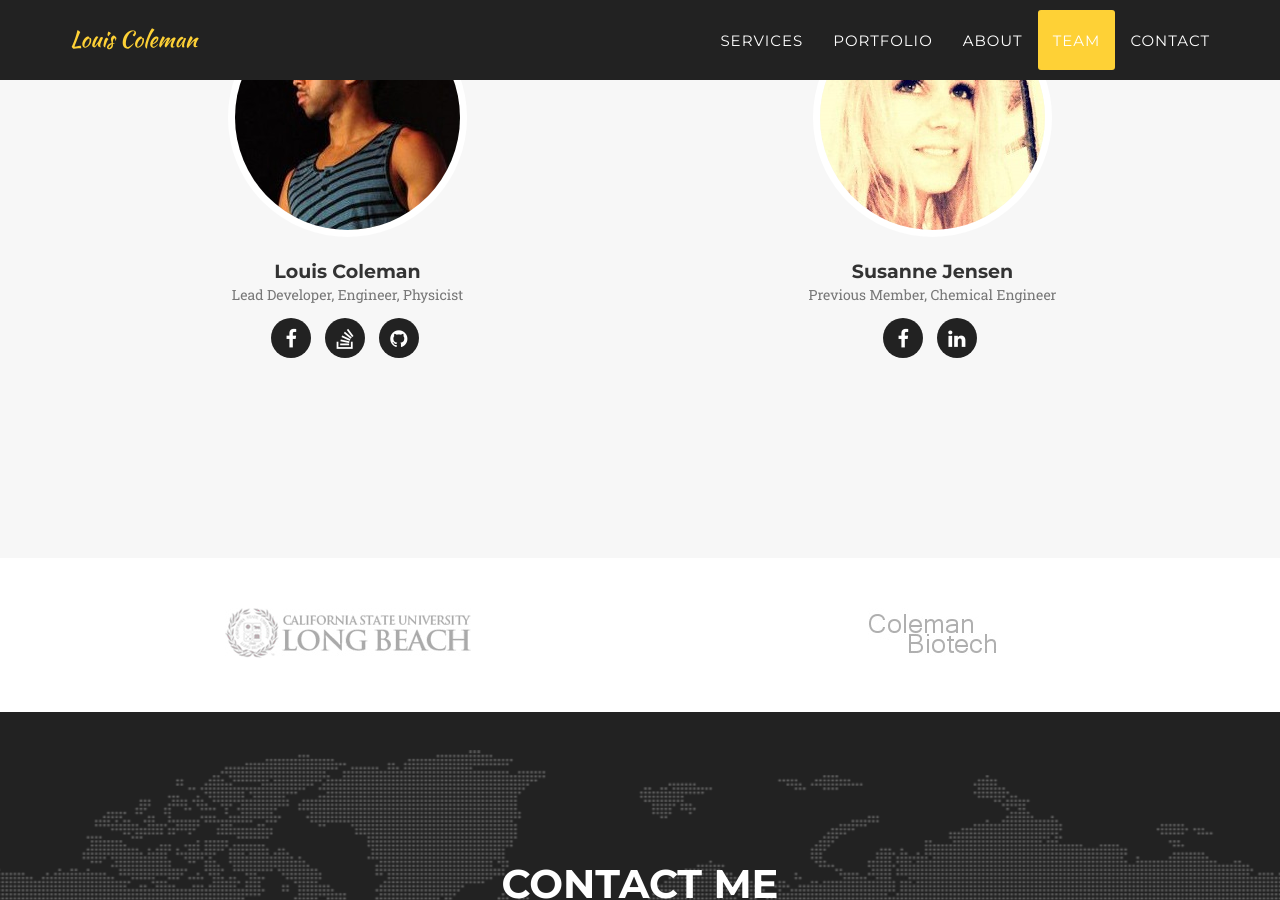
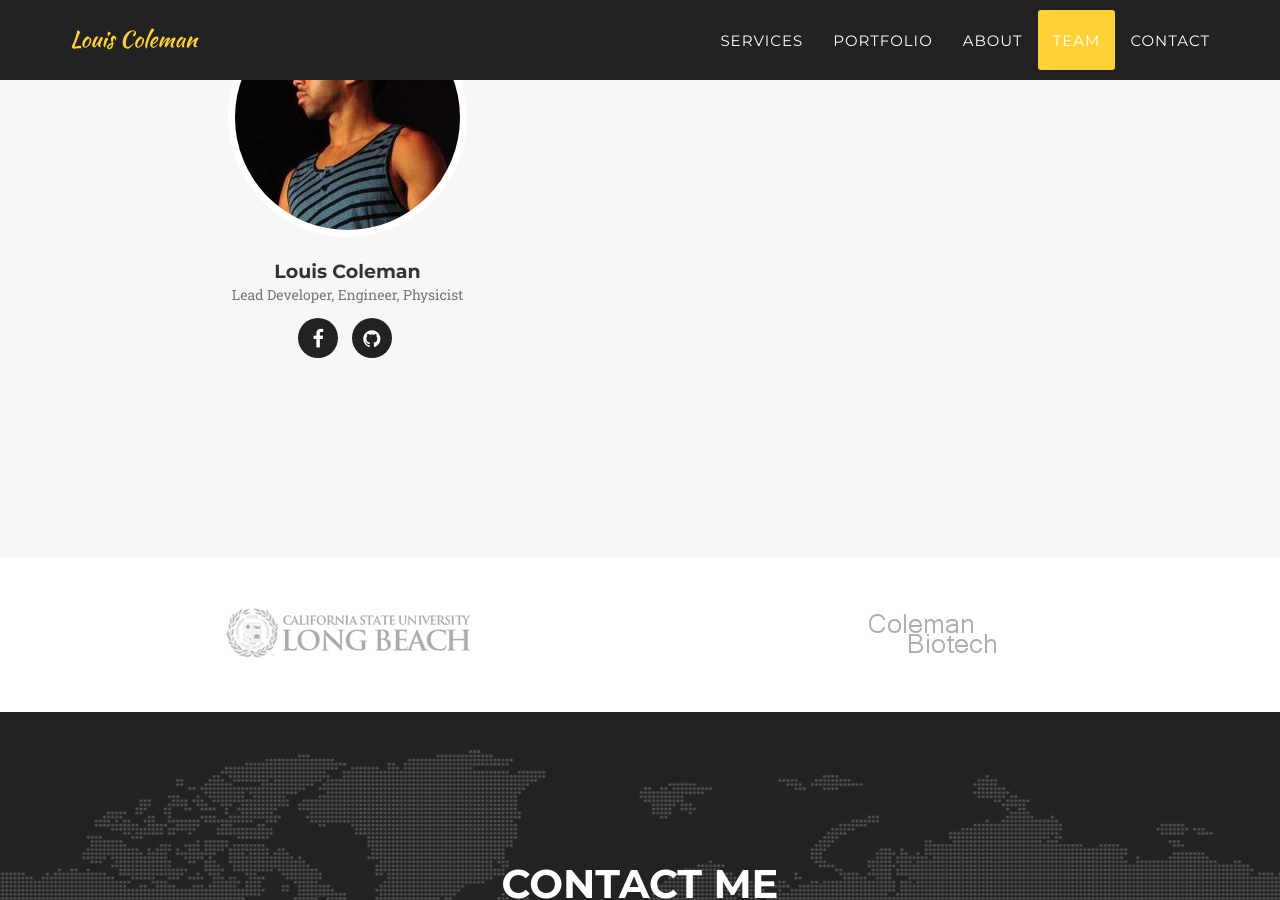
Before and after one commit to LouisDColeman/LouisDColeman.github.io, a Jekyll site: the page built from index.html, in a window 1280 px wide and 900 px high, scrolled down 5649 px. Built offline with Jekyll 4.4.1, drawn with Linux system fonts in a browser that asks for light colours; some web fonts are replaced; some of the changed lines change nothing that is shown.

Commit message:
Updated metadata and removed Susanne Jensen
-updated google metadata website description
-Removed susanne from current members of my team
-remove stackoverflow hyperlinks and buttons

```diff
--- a/_config.yml
+++ b/_config.yml
@@ -4,7 +4,7 @@ url: https://louisdcoleman.github.io
 # Site settings
 title: Louis Coleman
 email: lcoleman006@gmail.com
-description: "Write an awesome description for your new site here. You can edit this line in _config.yml. It will appear in your document head meta (for Google search results) and in your feed.xml site description."
+description: "Louis Coleman, a highly motivated entrepreneur, developer, engineer, and physicist that aims to work with companies that are looking for an edge."
 
 # Color settings (hex-codes without the leading hash-tag)
 color:
@@ -20,26 +20,26 @@ people:
   social:
     - title: facebook
       url: https://www.facebook.com/louis.d.coleman
-    - title: stack-overflow
-      url: http://stackoverflow.com/questions/tagged/louisdcoleman
+    # - title: stack-overflow
+    #   url: http://stackoverflow.com/questions/tagged/louisdcoleman
     - title: github
       url: https://github.com/LouisDColeman
 
-- name: Susanne Jensen
-  pic: 4
-  position: Previous Member, Chemical Engineer
-  social:
-    - title: facebook
-      url: https://www.facebook.com/susannehelene.jensen
-    - title: linkedin
-      url: https://www.linkedin.com/in/susanne-helene-jensen-a231a140
+# - name: Susanne Jensen
+#   pic: 4
+#   position: Previous Member, Chemical Engineer
+#   social:
+#     - title: facebook
+#       url: https://www.facebook.com/susannehelene.jensen
+#     - title: linkedin
+#       url: https://www.linkedin.com/in/susanne-helene-jensen-a231a140
 
 # Social networks usernames (many more available: google-plus, flickr, dribbble, pinterest, instagram, tumblr, linkedin, etc.)
 social:
   - title: facebook
     url: https://www.facebook.com/louis.d.coleman
-  - title: stack-overflow
-    url: http://stackoverflow.com/questions/tagged/louisdcoleman
+  # - title: stack-overflow
+  #   url: http://stackoverflow.com/questions/tagged/louisdcoleman
   - title: github
     url: https://github.com/LouisDColeman
 
```
